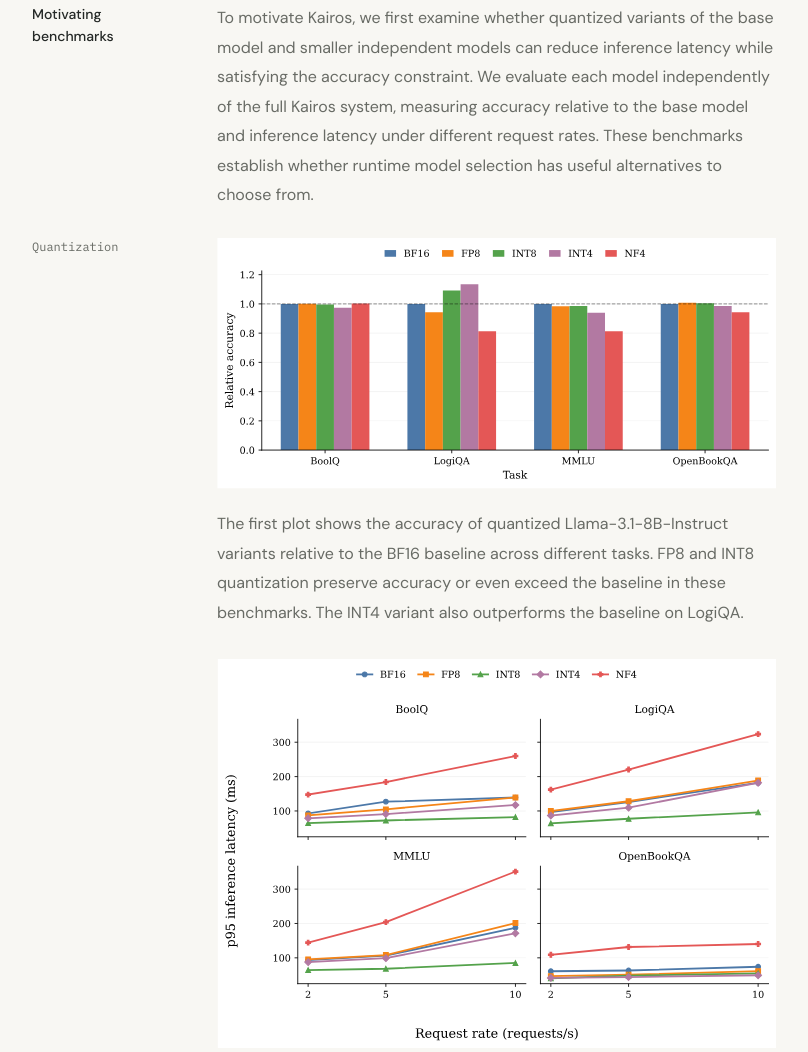
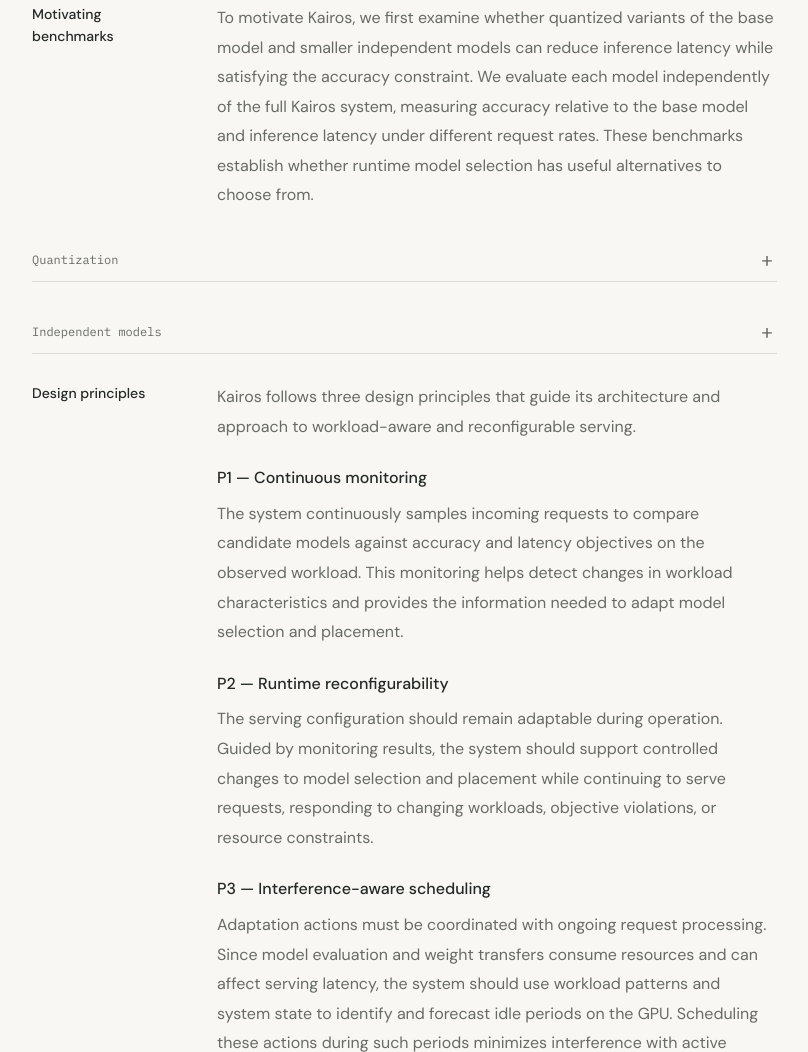
Before and after one commit to ReneEnjilian/ReneEnjilian.github.io, a plain HTML site: page projects/kairos.html in a window 1280 px wide. Shown: the part 1121-2173 px from the top of the page, without its empty margins (104-912 px from the left). Drawn offline with Linux system fonts and the light colour scheme.

Commit message:
Make motivating benchmark groups collapsible

```diff
--- a/projects/kairos.html
+++ b/projects/kairos.html
@@ -25,6 +25,19 @@
     #vllm-extensions .re-command-added { background: #eaf1e5; }
     @media (max-width: 540px) {
       #vllm-extensions th, #vllm-extensions td { padding: 11px 8px; }
+    }
+
+    .portfolio .re-benchmark-disclosure { grid-column: 1 / -1; min-width: 0; width: 100%; max-width: 745px; }
+    .portfolio .re-benchmark-disclosure > summary { display: flex; align-items: center; justify-content: space-between; gap: 16px; min-height: 44px; padding: 10px 0; border-bottom: 1px solid var(--re-rule); color: var(--re-muted); cursor: pointer; list-style: none; }
+    .portfolio .re-benchmark-disclosure > summary::-webkit-details-marker { display: none; }
+    .portfolio .re-benchmark-disclosure > summary h4 { margin: 0; font: 400 12px/1.5 'IBM Plex Mono', monospace; }
+    .portfolio .re-benchmark-disclosure > summary:hover { color: var(--re-blue); }
+    .portfolio .re-benchmark-toggle { flex: 0 0 20px; text-align: center; font: 400 20px/1 'IBM Plex Mono', monospace; }
+    .portfolio .re-benchmark-toggle::before { content: "+"; }
+    .portfolio .re-benchmark-disclosure[open] > summary .re-benchmark-toggle::before { content: "−"; }
+    .portfolio .re-benchmark-body { margin: 20px 0 0 185px; max-width: 560px; min-width: 0; }
+    @media (max-width: 540px) {
+      .portfolio .re-benchmark-body { margin-left: 0; }
     }
   </style>
 </head>
@@ -58,8 +71,12 @@
 <section class="re-detail-columns"><h3>Motivating benchmarks</h3><div><p>To motivate Kairos, we first examine whether quantized variants of the base model and smaller independent models can reduce inference latency while satisfying the accuracy constraint. We evaluate each model independently of the full Kairos system, measuring accuracy relative to the base model and inference latency under different request rates. These benchmarks establish whether runtime model selection has useful alternatives to choose from.</p>
       </div></section>
       <section class="re-detail-columns" aria-labelledby="quantization-heading">
-        <h4 id="quantization-heading" style="margin: 0; color: var(--re-muted); font: 400 12px/1.5 'IBM Plex Mono', monospace;">Quantization</h4>
-        <div><figure style="margin: 0;">
+        <details class="re-benchmark-disclosure">
+          <summary>
+            <h4 id="quantization-heading">Quantization</h4>
+            <span class="re-benchmark-toggle" aria-hidden="true"></span>
+          </summary>
+          <div class="re-benchmark-body"><figure style="margin: 0;">
           <a href="../assets/pdf/relative_accuracy_quantized.pdf" target="_blank" rel="noopener noreferrer" aria-label="Open relative accuracy plot as PDF">
             <img src="../assets/images/relative_accuracy_quantized.svg" alt="Relative accuracy of BF16, FP8, INT8, INT4, and NF4 Llama-3.1-8B-Instruct variants on BoolQ, LogiQA, MMLU, and OpenBookQA, with BF16 normalized to 1." width="1400" height="628" style="display: block; width: 100%; max-width: 560px; height: auto; margin: 0;" loading="lazy">
           </a>
@@ -70,10 +87,16 @@
             <img src="../assets/images/p95_latency_quantized.svg" alt="p95 inference latency of BF16, FP8, INT8, INT4, and NF4 Llama-3.1-8B-Instruct variants at 2, 5, and 10 requests per second on BoolQ, LogiQA, MMLU, and OpenBookQA." width="1400" height="975" style="display: block; width: 100%; max-width: 560px; height: auto; margin: 0;" loading="lazy">
           </a>
           <figcaption><p style="margin-top: 20px;">The next plot compares inference latency across request rates of 2, 5, and 10 requests per second. INT8 and INT4 quantization reduce latency, with INT8 performing consistently better under higher load. FP8 offers limited improvement on the GPU used in these experiments, while NF4 has the highest latency despite its smaller memory footprint.</p></figcaption>
-        </figure></div></section>
+        </figure></div>
+        </details>
+      </section>
       <section class="re-detail-columns" aria-labelledby="independent-models-heading">
-        <h4 id="independent-models-heading" style="margin: 0; color: var(--re-muted); font: 400 12px/1.5 'IBM Plex Mono', monospace;">Independent models</h4>
-        <div><figure style="margin: 0;">
+        <details class="re-benchmark-disclosure">
+          <summary>
+            <h4 id="independent-models-heading">Independent models</h4>
+            <span class="re-benchmark-toggle" aria-hidden="true"></span>
+          </summary>
+          <div class="re-benchmark-body"><figure style="margin: 0;">
           <a href="../assets/pdf/relative_accuracy_independent.pdf" target="_blank" rel="noopener noreferrer" aria-label="Open independent model accuracy plot as PDF">
             <img src="../assets/images/relative_accuracy_independent.svg" alt="Relative accuracy of Llama-8B, OLMoE-1B-7B, Qwen-7B, and Qwen-4B on BoolQ, LogiQA, MMLU, and OpenBookQA, with Llama-8B normalized to 1." width="1400" height="628" style="display: block; width: 100%; max-width: 560px; height: auto; margin: 0;" loading="lazy">
           </a>
@@ -85,6 +108,7 @@
           </a>
           <figcaption><p style="margin-top: 20px;">The next plot compares inference latency for the independent models. Qwen-7B is generally slightly faster than the Llama-8B baseline, while Qwen-4B achieves substantially lower latency. OLMoE also provides low latency through its sparse execution with only 1B active parameters. Combined with the accuracy results, Qwen-4B offers a particularly promising alternative, improving both accuracy and latency over the baseline.</p></figcaption>
         </figure></div>
+        </details>
       </section>
       <section class="re-detail-columns" aria-labelledby="design-principles-heading">
         <h3 id="design-principles-heading">Design principles</h3>
```
